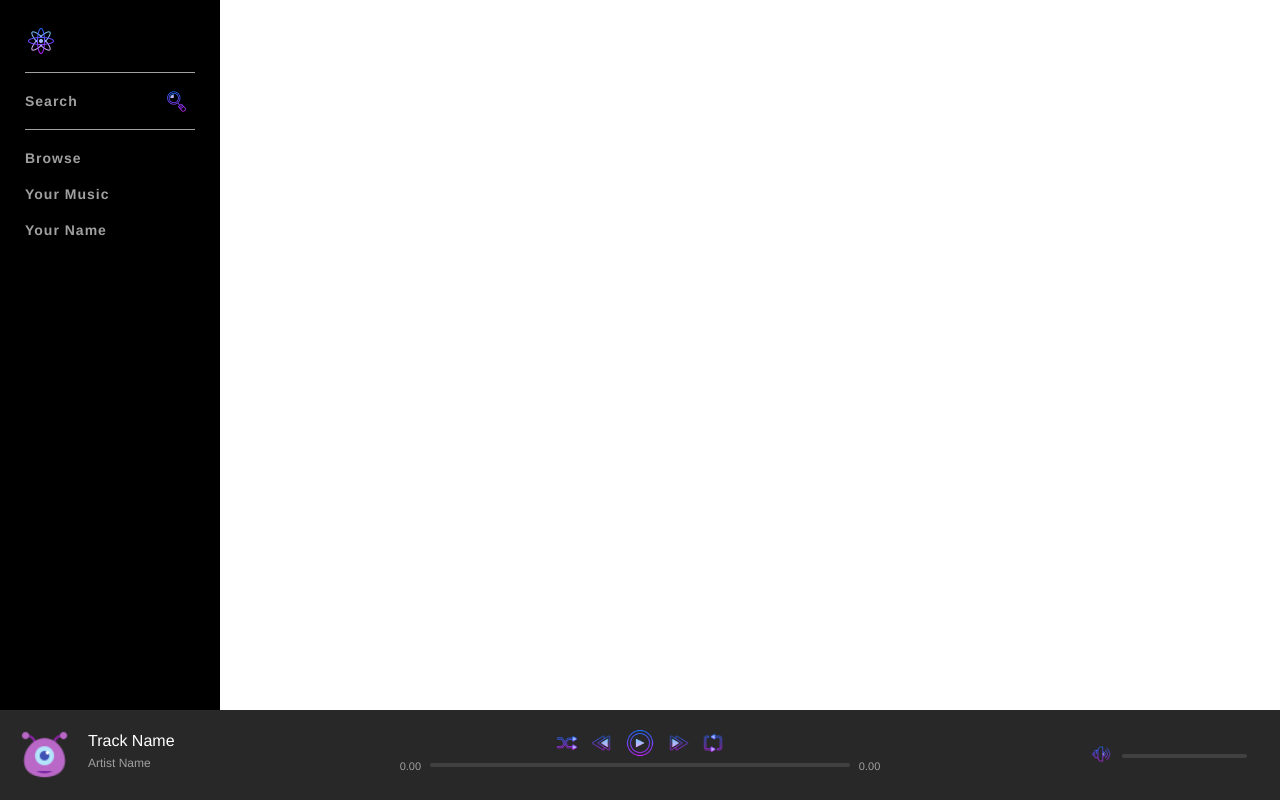
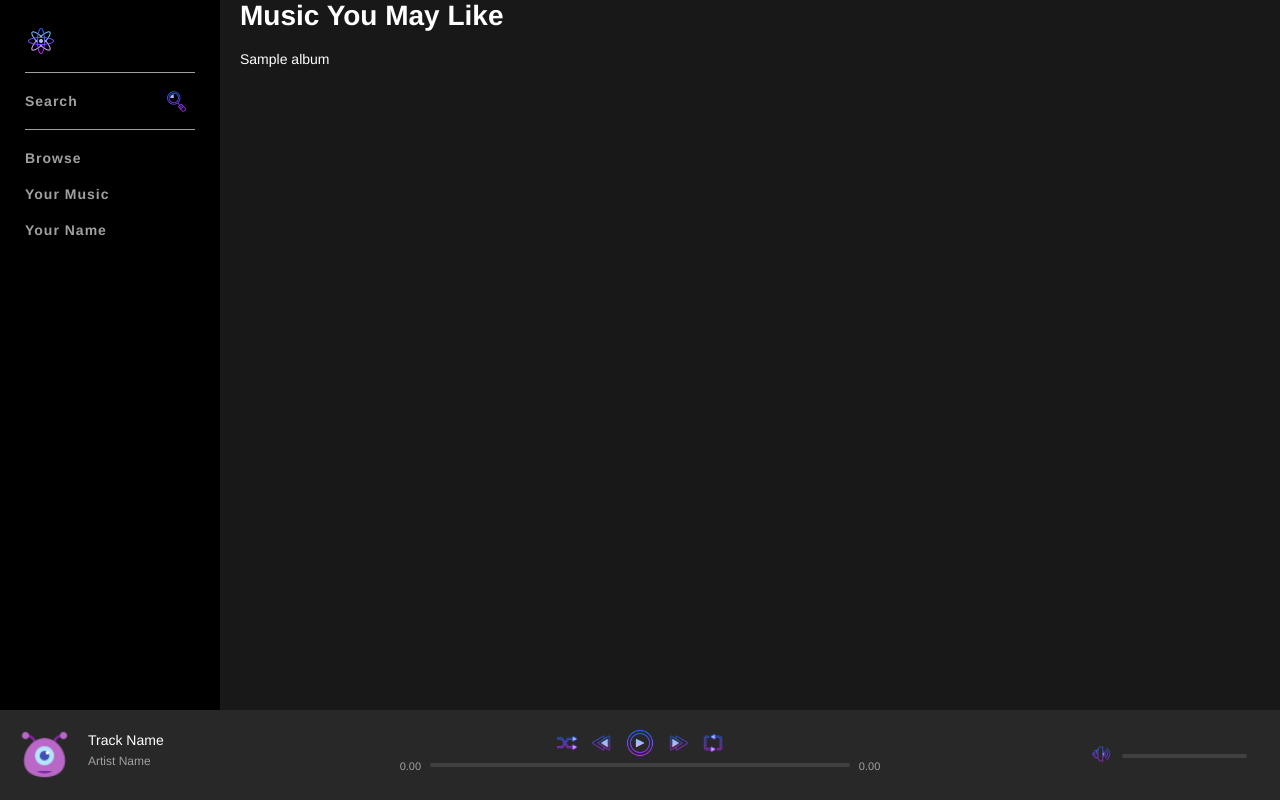
Before and after one commit to Falcon-Punch/Music-Site, a PHP site: page / in a window 1280 px wide. Run offline with PHP 8.4, Linux system fonts and the light colour scheme; the visitor is signed in with stand-in values (Sample User, id 1); tables that the repository leaves empty or names only in its code hold one stand-in row (values such as "Sample post"); data that the repository does not hold is empty.

Commit message:
Added album artwork and album names to main page area.

```diff
--- a/assets/css/style.css
+++ b/assets/css/style.css
@@ -9,6 +9,13 @@ html, body
 {
 	font-family: "Helvetica Neue", Helvetica, Arial, sans-serif;
 	color: #FFFFFF;
+}
+
+body
+{
+	background-color: #181818;
+	font-size: 14px;
+	min-width: 720px;
 }
 
 #nowPlayingBarContainer
@@ -238,3 +245,15 @@ html, body
 	top: 6px;
 	width: 25px;
 }
+
+#mainViewContainer
+{
+	margin-left: 220px;
+	padding-bottom: 90px;
+	width: calc(100% - 220px);
+}
+
+#mainContent
+{
+	padding: 0 20px;
+}
--- /dev/null
+++ b/includes/footer.php
@@ -0,0 +1,7 @@
+				</div>
+			</div>
+		</div>
+		<?php include("includes/nowPlayingBar.php"); ?>
+	</div>
+</body>
+</html>
--- /dev/null
+++ b/includes/header.php
@@ -0,0 +1,24 @@
+<?php
+include("includes/config.php");
+
+if(isset($_SESSION['userLoggedIn']))
+{
+	$userLoggedIn = $_SESSION['userLoggedIn'];
+}
+else
+{
+	header("Location: register.php");
+}
+?>
+
+<html>
+<head>
+	<title>Music Streaming Site</title>
+	<link rel="stylesheet" type="text/css" href="assets/css/style.css">
+</head>
+<body>
+	<div id="mainContainer">
+		<div id="topContainer">
+			<?php include("includes/navBarContainer.php"); ?>
+			<div id="mainViewContainer">
+				<div id="mainContent">
--- a/index.php
+++ b/index.php
@@ -1,30 +1,20 @@
+<?php include("includes/header.php"); ?>
 
-<?php
-include("includes/config.php");
+<h1 class="pageHeadingBig">Music You May Like</h1>
 
-//session_destroy();
+<div class="gridViewContainer">
+	<?php
+		$albumQuery = mysqli_query($con, "SELECT * FROM albums ORDER BY RAND() LIMIT 10");
 
-if(isset($_SESSION['userLoggedIn']))
-{
-	$userLoggedIn = $_SESSION['userLoggedIn'];
-}
-else
-{
-	header("Location: register.php");
-}
-?>
+		while($row = mysqli_fetch_array($albumQuery))
+		{
+			echo "<div class='girdViewItem'>
+				<img src='" . $row['artworkPath'] . "'>
+				<div class='gridViewInfo'>" . $row['title'] .
+				"</div>
+			</div>";
+		}
+	?>
+</div>
 
-<html>
-<head>
-	<title>Music Streaming Site</title>
-	<link rel="stylesheet" type="text/css" href="assets/css/style.css">
-</head>
-<body>
-	<div id="mainContainer">
-		<div id="topContainer">
-			<?php include("includes/navBarContainer.php"); ?>
-		</div>
-		<?php include("includes/nowPlayingBar.php"); ?>
-	</div>
-</body>
-</html>
+<?php include("includes/footer.php"); ?>
```
